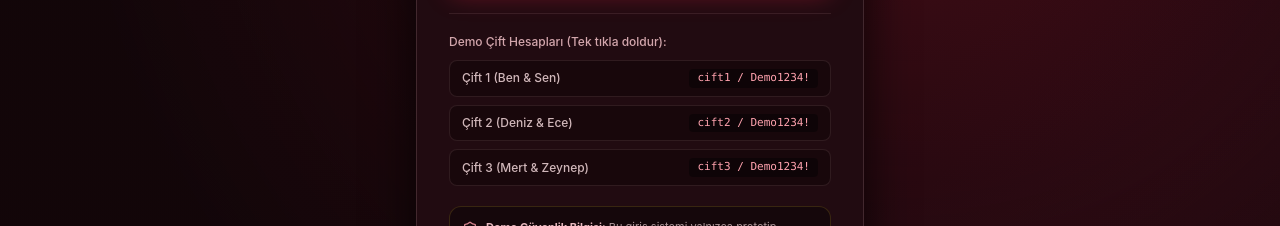
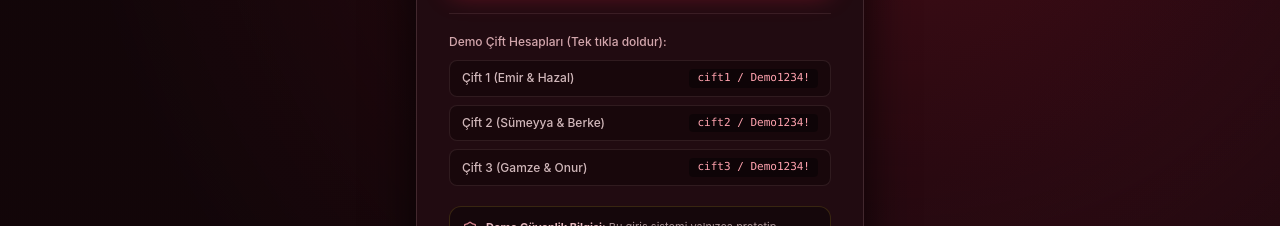
Before and after one commit to mailfex111/bizimfilm, a Next.js app: page / in a window 1280 px wide. Shown: the part 519-745 px from the top of the page. Built offline with nearby package versions, Linux system fonts and the light colour scheme.

Commit message:
feat: update couple names to Emir & Hazal, Sumeyya & Berke, Gamze & Onur

```diff
--- a/src/components/LoginView.tsx
+++ b/src/components/LoginView.tsx
@@ -5,9 +5,9 @@ import { Heart, Lock, User, AlertCircle, Sparkles, ShieldAlert, Eye, EyeOff } fr
 import { useAuth } from "@/context/AuthContext";
 
 const DEMO_ACCOUNTS_LIST = [
-  { username: "cift1", label: "Çift 1 (Ben & Sen)", pass: "Demo1234!" },
-  { username: "cift2", label: "Çift 2 (Deniz & Ece)", pass: "Demo1234!" },
-  { username: "cift3", label: "Çift 3 (Mert & Zeynep)", pass: "Demo1234!" },
+  { username: "cift1", label: "Çift 1 (Emir & Hazal)", pass: "Demo1234!" },
+  { username: "cift2", label: "Çift 2 (Sümeyya & Berke)", pass: "Demo1234!" },
+  { username: "cift3", label: "Çift 3 (Gamze & Onur)", pass: "Demo1234!" },
 ];
 
 export default function LoginView() {
--- a/src/components/Navbar.tsx
+++ b/src/components/Navbar.tsx
@@ -63,8 +63,8 @@ export default function Navbar({
     }
   }, [activeTab]);
 
-  const partner1Label = currentCouple?.partner1Name || "Ben";
-  const partner2Label = currentCouple?.partner2Name || "Sen";
+  const partner1Label = currentCouple?.partner1Name || "Emir";
+  const partner2Label = currentCouple?.partner2Name || "Hazal";
 
   const handleNavClick = (tab: NavTab) => {
     onSelectTab(tab);
@@ -252,22 +252,28 @@ export default function Navbar({
 
               {showCoupleSwitcher && (
                 <div className="my-1 rounded-lg bg-black/50 p-1.5 border border-rose-200/10 space-y-1">
-                  {(["cift1", "cift2", "cift3"] as CoupleId[]).map((cid) => (
+                  {(
+                    [
+                      { id: "cift1", names: "Emir & Hazal" },
+                      { id: "cift2", names: "Sümeyya & Berke" },
+                      { id: "cift3", names: "Gamze & Onur" },
+                    ] as { id: CoupleId; names: string }[]
+                  ).map((item) => (
                     <button
-                      key={cid}
+                      key={item.id}
                       type="button"
                       onClick={() => {
-                        void switchDemoCouple(cid);
+                        void switchDemoCouple(item.id);
                         setShowCoupleSwitcher(false);
                       }}
-                      className={`w-full rounded px-2 py-0.5 text-left text-[10px] flex items-center justify-between cursor-pointer ${
-                        currentCouple?.id === cid
+                      className={`w-full rounded px-2 py-1 text-left text-[10px] flex items-center justify-between cursor-pointer ${
+                        currentCouple?.id === item.id
                           ? "bg-[#c81e3a] text-white font-medium"
                           : "text-rose-100/75 hover:bg-white/10"
                       }`}
                     >
-                      <span>{cid.toUpperCase()}</span>
-                      {currentCouple?.id === cid && <span>Aktif</span>}
+                      <span>{item.names}</span>
+                      {currentCouple?.id === item.id && <span>Aktif</span>}
                     </button>
                   ))}
                 </div>
--- a/src/lib/db.ts
+++ b/src/lib/db.ts
@@ -11,8 +11,8 @@ export const COUPLE_ACCOUNTS: Record<CoupleId, CoupleAccount> = {
   cift1: {
     id: "cift1",
     username: "cift1",
-    partner1Name: "Ben",
-    partner2Name: "Sen",
+    partner1Name: "Emir",
+    partner2Name: "Hazal",
     coupleTitle: "Bizim Hikayemiz",
     anniversaryDate: "14 Şubat 2024",
     avatar1: "/images/avatar-ben.webp",
@@ -24,27 +24,27 @@ export const COUPLE_ACCOUNTS: Record<CoupleId, CoupleAccount> = {
   cift2: {
     id: "cift2",
     username: "cift2",
-    partner1Name: "Deniz",
-    partner2Name: "Ece",
+    partner1Name: "Sümeyya",
+    partner2Name: "Berke",
     coupleTitle: "Bizim Hikayemiz",
     anniversaryDate: "21 Haziran 2023",
     avatar1: "/images/avatar-ben.webp",
     avatar2: "/images/avatar-sen.webp",
     songTitle: "Bizim Şarkımız",
-    songSubtitle: "Deniz & Ece Özel Listesi",
+    songSubtitle: "Sümeyya & Berke Özel Listesi",
     bookProgress: 64,
   },
   cift3: {
     id: "cift3",
     username: "cift3",
-    partner1Name: "Mert",
-    partner2Name: "Zeynep",
+    partner1Name: "Gamze",
+    partner2Name: "Onur",
     coupleTitle: "Bizim Hikayemiz",
     anniversaryDate: "09 Eylül 2024",
     avatar1: "/images/avatar-ben.webp",
     avatar2: "/images/avatar-sen.webp",
     songTitle: "Bizim Şarkımız",
-    songSubtitle: "Mert & Zeynep Özel Listesi",
+    songSubtitle: "Gamze & Onur Özel Listesi",
     bookProgress: 85,
   },
 };
@@ -56,7 +56,7 @@ export class BizimFilmCoupleDB extends Dexie {
 
   constructor(coupleId: CoupleId) {
     // Separate IndexedDB namespace per demo couple
-    super(`BizimFilmDB_${coupleId}`);
+    super(`BizimFilmDB_v2_${coupleId}`);
     this.version(1).stores({
       photos: "id, coupleId, createdAt, date",
       bookPages: "id, coupleId, order, updatedAt",
@@ -78,10 +78,10 @@ function getInitialSeedPhotos(coupleId: CoupleId): PhotoItem[] {
   const now = Date.now();
   const prefix =
     coupleId === "cift1"
-      ? ""
+      ? " (Emir & Hazal)"
       : coupleId === "cift2"
-      ? " (Deniz & Ece)"
-      : " (Mert & Zeynep)";
+      ? " (Sümeyya & Berke)"
+      : " (Gamze & Onur)";
 
   return [
     {
@@ -170,8 +170,8 @@ function getInitialSeedBookPages(coupleId: CoupleId): BookPageItem[] {
 
   const customNoteByCouple: Record<CoupleId, string> = {
     cift1: "Seninle her an daha güzel... ♡",
-    cift2: "Deniz & Ece — Seninle her an daha güzel... ♡",
-    cift3: "Mert & Zeynep — Seninle her an daha güzel... ♡",
+    cift2: "Sümeyya & Berke — Seninle her an daha güzel... ♡",
+    cift3: "Gamze & Onur — Seninle her an daha güzel... ♡",
   };
 
   return [
```
Also changed, not shown: 1 other file (tests, documents, lock files or other folders).
